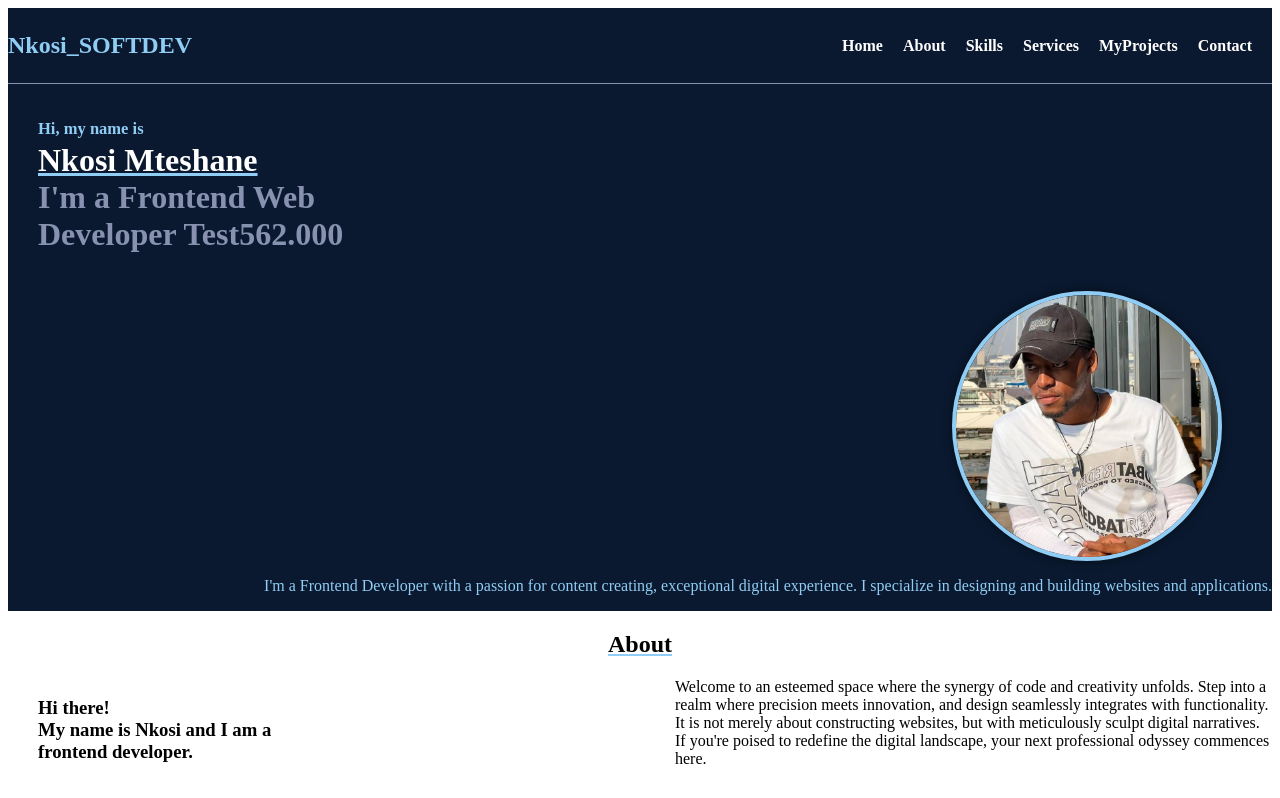
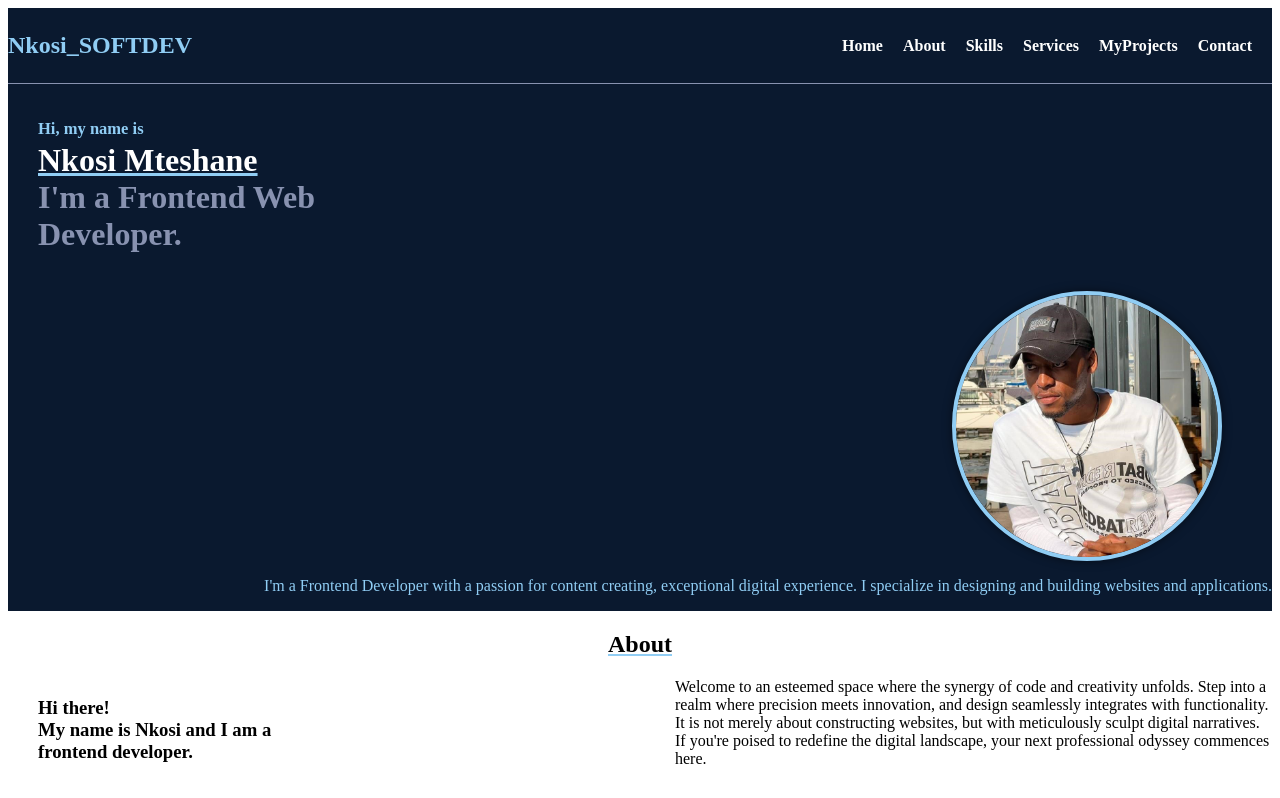
Before and after one commit to Nkosi2000/new-demo-project, a plain HTML site: page index.html in a window 1280 px wide. Shown: the top 798 px of the page. Drawn offline with Linux system fonts and the light colour scheme.

Commit message:
small fixer upper

```diff
--- a/index.html
+++ b/index.html
@@ -44,7 +44,7 @@
                 <h1>
                     <span id="TOP" >Hi, my name is</span><br/>
                     <span id="NameColor">Nkosi Mteshane</span><br/>
-                    <span id="ProfessionColor">I'm a Frontend Web <br>Developer Test562.000</span>
+                    <span id="ProfessionColor">I'm a Frontend Web <br>Developer.</span>
                 </h1>
             </div>
 
```
